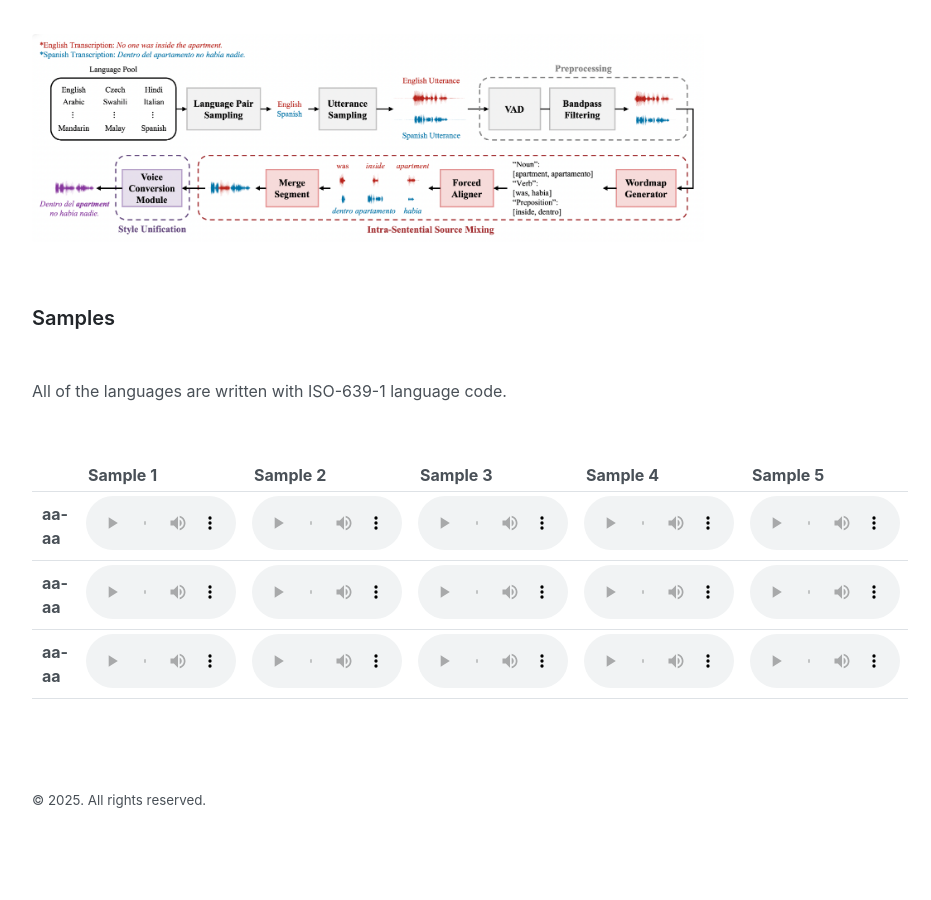
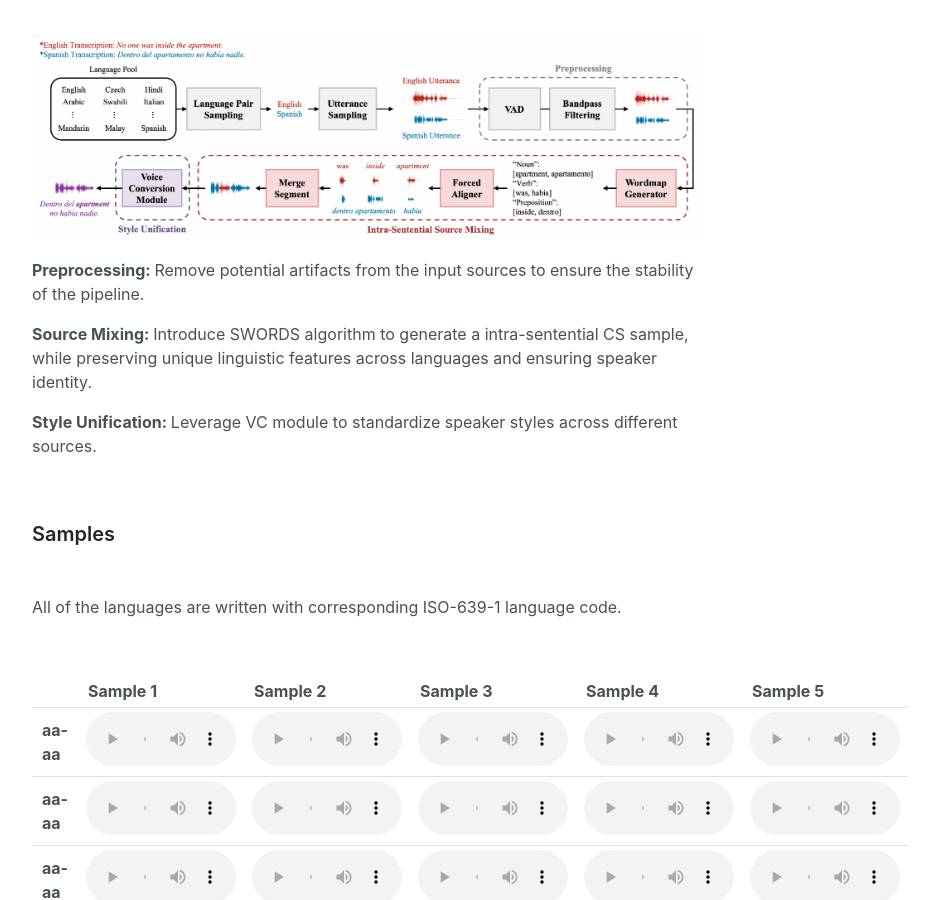
Before and after one commit to anonymous266/anonymous266.github.io, a Jekyll site: the page index.html, which Jekyll copies as it is, in a window 1280 px wide and 900 px high, scrolled down 922 px. Shown: the whole window, without its empty margins (272-1203 px from the left). Built offline with Jekyll 4.4.1, drawn with Linux system fonts in a browser that asks for light colours; before the commit the page ends 1781 px from its top, so only the background shows below that.

Commit message:
1st revision

```diff
--- a/index.html
+++ b/index.html
@@ -72,17 +72,17 @@
 
 <img src="./assets/demo.png" /></p>
 
+<p><strong>Preprocessing: </strong>Remove potential artifacts from the input sources to ensure the stability of the pipeline.</p>
+<p><strong>Source Mixing: </strong>Introduce SWORDS algorithm to generate a intra-sentential CS sample, while preserving unique linguistic features across languages and ensuring speaker identity.</p>
+<p><strong>Style Unification: </strong>Leverage VC module to standardize speaker styles across different sources.</p>
+
 <p><br /></p>
 
 <h3 id="samples">Samples</h3>
 
 <p><br /></p>
 
-<p>All of the languages are written with ISO-639-1 language code.</p>
-
-<!-- <p><strong>TBD 1</strong>: TBD</p>
-
-<p><strong>TBD 2</strong>: TBD</p> -->
+<p>All of the languages are written with corresponding ISO-639-1 language code.</p>
 
 <p><br /></p>
 
```
